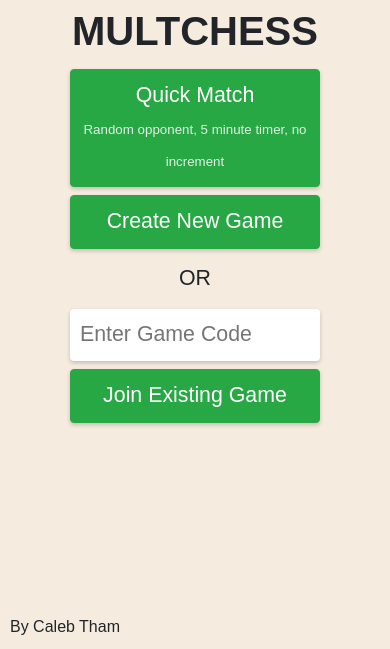
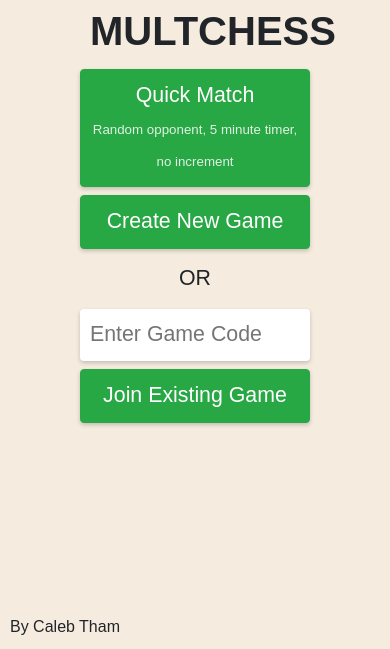
Before and after one commit to calebtham/multchess, a website: page public/index.html in a window 390 px wide. Shown: the part 195-844 px from the top of the page. Drawn offline with nearby package versions, Linux system fonts and the light colour scheme; no server answers.

Commit message:
mobile UI

```diff
--- a/public/main.css
+++ b/public/main.css
@@ -149,11 +149,10 @@ footer {
 }
 
 @media (max-width: 500px) {
-    body {
-        margin: 0px;
-        padding: 0px;
-    }
-    div.container {
+    body,
+    div.container,
+    div.col,
+    div.row {
         margin: 0px;
         padding: 0px;
     }
@@ -168,13 +167,11 @@ footer {
     }
 
     h1 {
-        margin-top: 10px;
-        margin-bottom: 10px;
+        margin: 10px;
     }
 
     p {
-        margin-top: 10px;
-        margin-bottom: 10px;
+        margin: 10px;
         font-size: 16pt;
     }
 
@@ -194,7 +191,7 @@ footer {
         all: initial;
         font-family: Arial, Helvetica, sans-serif;
         width: 100%;
-        margin-left: 16px;
+        margin-left: 15px;
     }
 
     div.gameButtons button {
```
